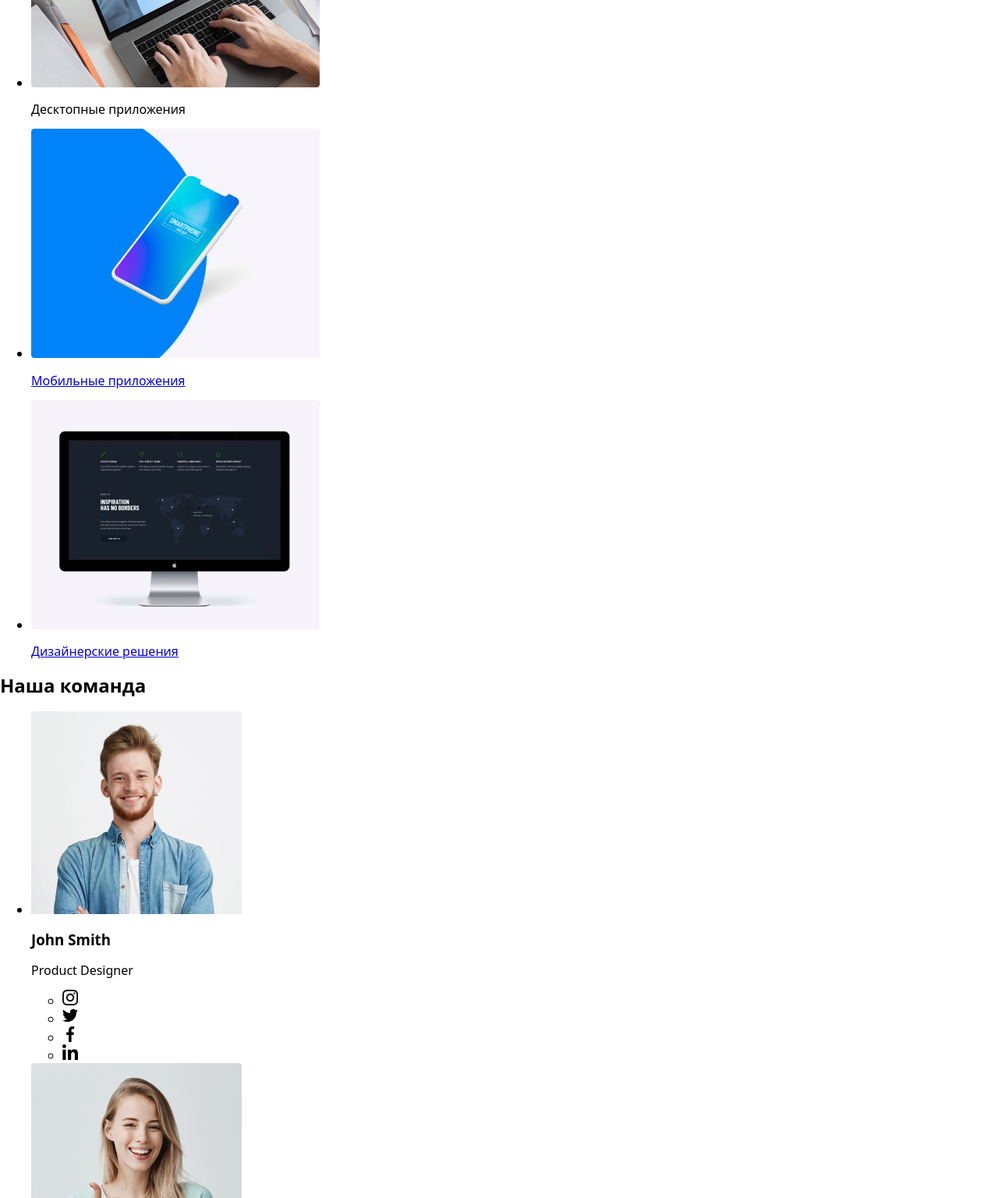
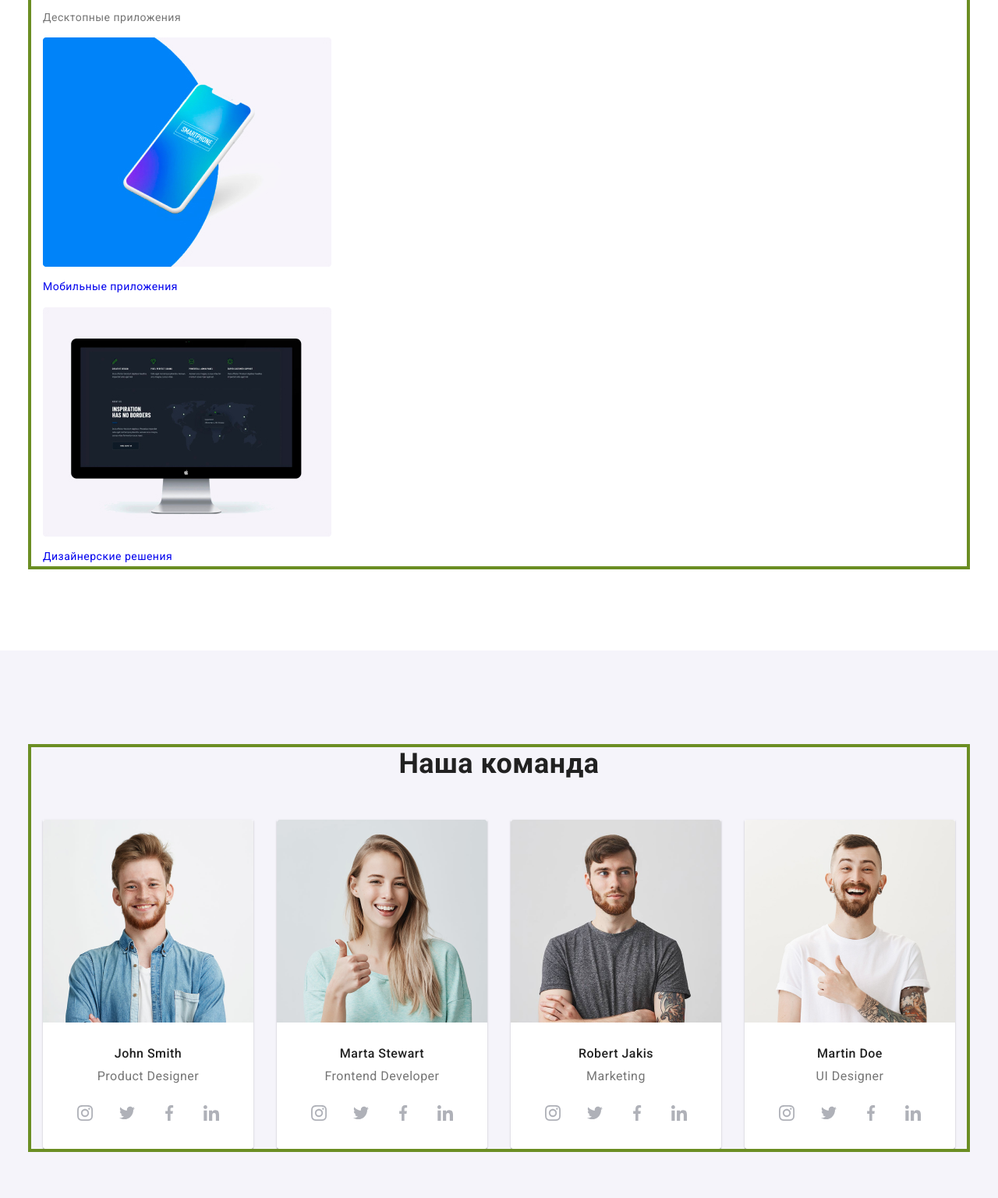
Before and after one commit to Sve-tochka/goit-markup-hw-08.1, a plain HTML site: page index.html in a window 1280 px wide. Shown: the part 1264-2800 px from the top of the page at 78% size. Drawn offline with nearby package versions, Linux system fonts and the light colour scheme.

Commit message:
Редактирует код

```diff
--- /dev/null
+++ b/sass/components/_base.scss
@@ -0,0 +1,43 @@
+.list {
+    padding: 0;
+    margin: 0;
+    list-style: none;
+}
+
+a {
+    text-decoration: none;
+}
+
+.none {
+    display: none;
+}
+
+img {
+    display: block;
+    margin: 0;
+    padding: 0;
+    height: auto;
+    max-width: 100%;
+}
+
+button {
+    cursor: pointer;
+}
+
+.link:focus,
+.link:hover {
+    color: $accent-color;
+}
+
+.page {
+    color: $title-text-color;
+    font-family: $primary-font-family, sans-serif;
+    font-style: normal;
+    font-weight: normal;
+    font-size: 14px;
+    line-height: 1.7;
+    letter-spacing: 0.03rem;
+    .page-header {
+        border-bottom: 2px solid #ececec;
+    }
+}
--- a/sass/components/_container.scss
+++ b/sass/components/_container.scss
@@ -3,6 +3,7 @@
     margin-right: auto;
     padding-left: 15px;
     padding-right: 15px;
+    outline: 4px solid olivedrab; /*убрать рамку в конце*/
 
     @media screen and (min-width: $mobile) {
         width: $mobile;
--- /dev/null
+++ b/sass/components/_feature.scss
@@ -0,0 +1,51 @@
+.feature {
+    @media screen and (min-width: $tablet) {
+        display: flex;
+        flex-wrap: wrap;
+    }
+    @media screen and (min-width: $desktop) {
+    display: flex;
+    flex-wrap: nowrap;
+    }
+    .item {
+        @media screen and (min-width: $tablet) {
+            flex-basis: calc((100% - 60px) / 2);
+            margin: 15px;
+        }
+        @media screen and (min-width: $desktop) {
+            flex-basis: calc((100% - 90px) / 4);
+        }
+        &:not(:last-child) {
+            @media screen and (max-width: 767px) {
+            margin-bottom: 30px;
+            }
+        }
+        }
+}
+
+.feature-img {
+    border-radius: 4px;
+    display: flex;
+    justify-content: center;
+    align-items: center;
+    height: 120px;
+    background: $page-background;
+}
+
+.feature-title {
+    margin-top: 30px;
+    margin-bottom: 10px;
+    color: $primary-text-color;
+    font-family: $primary-font-family;
+    font-style: normal;
+    font-weight: bold;
+    font-size: 14px;
+    line-height: 1.1;
+    letter-spacing: 0.03rem;
+    text-transform: uppercase;
+}
+
+.feature-title-item {
+    margin-top: 0;
+    margin-bottom: 0;
+}
--- a/sass/components/_section.scss
+++ b/sass/components/_section.scss
@@ -12,6 +12,7 @@
 .section-title {
     color: $primary-text-color;
     font-family: $primary-font-family;
+    font-size: 28px;
     font-style: normal;
     font-weight: bold;
     line-height: 1.2;
@@ -20,7 +21,6 @@
 
     @media screen and (max-width: 1199px) {
         margin-bottom: 30px;
-        font-size: 28px;
     }
     @media screen and (min-width: $desktop) {
         margin-bottom: 50px;
--- /dev/null
+++ b/sass/components/_team.scss
@@ -0,0 +1,74 @@
+.team {                /*просто перенесла еще ничего не исправляла*/
+    background-color: $page-background;
+    img {
+        max-width: 100%;
+        height: auto;
+        display: block;
+    }
+    p {
+        margin-bottom: 16px;
+        margin-top: 0;
+    }
+}
+
+.team-list{
+    display: flex;
+    justify-content: space-between;
+    p {
+        font-weight: normal;
+        font-size: 16px;
+        line-height: 1.2;
+        font-family: $primary-font-family;
+        font-style: normal;
+    }
+}
+
+.team-list-item {
+    box-shadow: 0px 2px 1px rgba(0, 0, 0, 0.2), 0px 1px 1px rgba(0, 0, 0, 0.14), 0px 1px 3px rgba(0, 0, 0, 0.12);
+    border-radius: 0px 0px 4px 4px;
+    overflow: hidden;
+    border: #afb1b8;
+    width: calc((100% - 30px * 3) / 4);
+}
+
+.team-info {
+    background-color: $white-color;
+    padding: 30px 32px 24px;
+    text-align: center;
+    h3 {
+        margin-top: 0;
+        margin-bottom: 10px;
+        font-family: Roboto;
+        font-style: normal;
+        font-weight: 500;
+        font-size: 16px;
+        line-height: 1.2;
+        color: $primary-text-color;
+    }
+}
+
+.social-links {
+    display: flex;
+    justify-content: space-between;
+    margin-top: 0;
+}
+
+.social-list-link {
+    transition: all $timing-function;
+    display: flex;
+    justify-content: center;
+    align-items: center;
+    width: 44px;
+    height: 44px;
+    border-radius: 50%;
+    color: $soc-color;
+    &:hover,
+    &:focus {
+        color: $white-color;
+        background-color: $accent-color;
+    }
+}
+
+.soc-icon-team {
+    fill: currentColor;
+}
--- /dev/null
+++ b/sass/main.scss
@@ -0,0 +1,7 @@
+@import "./utils/variebles";
+@import "./components/container";
+@import "./components/logo";
+@import "./components/section";
+@import "./components/base";
+@import "./components/feature";
+@import "./components/team";
```
Also changed, not shown: css/main.css, css/main.min.css, 2 other files.
